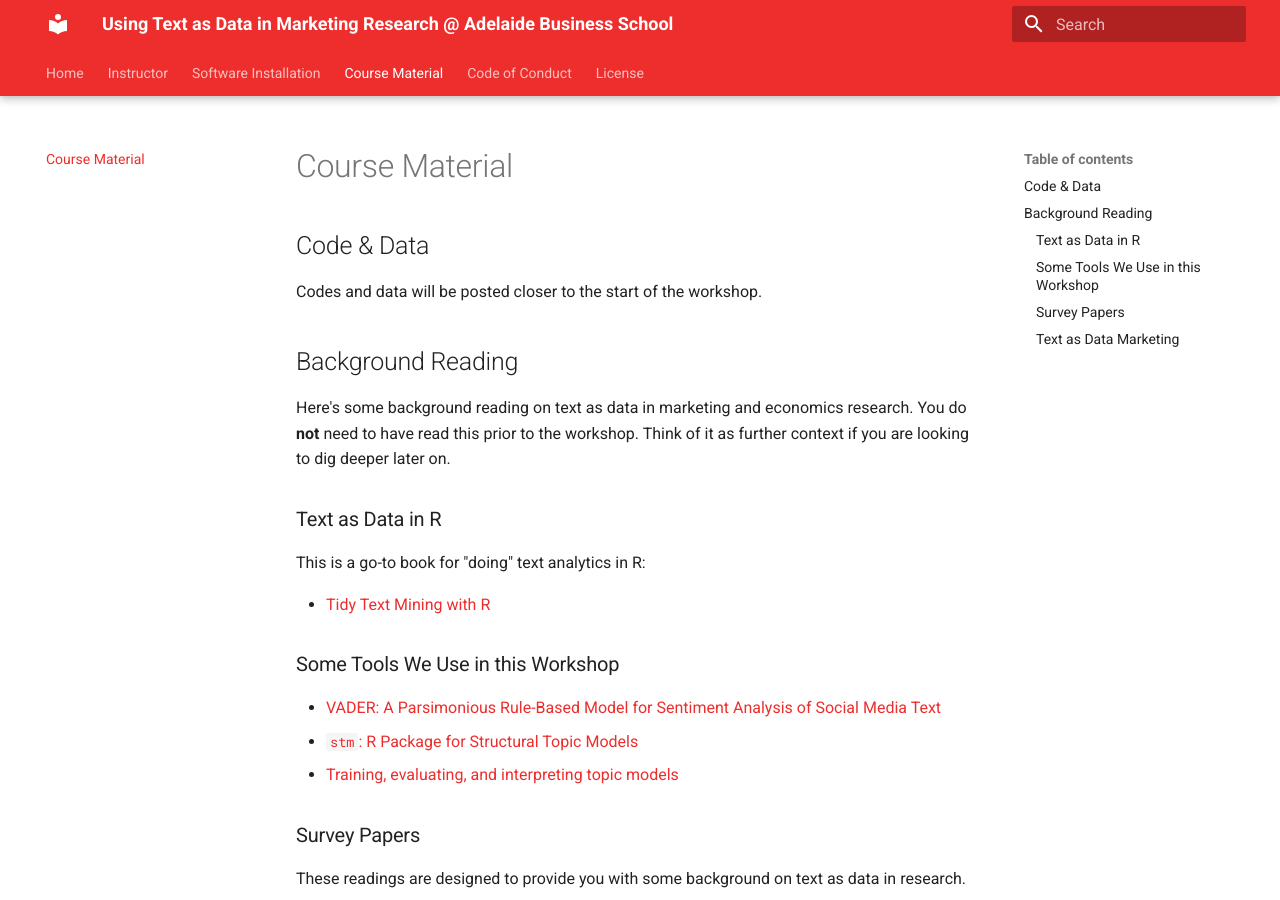
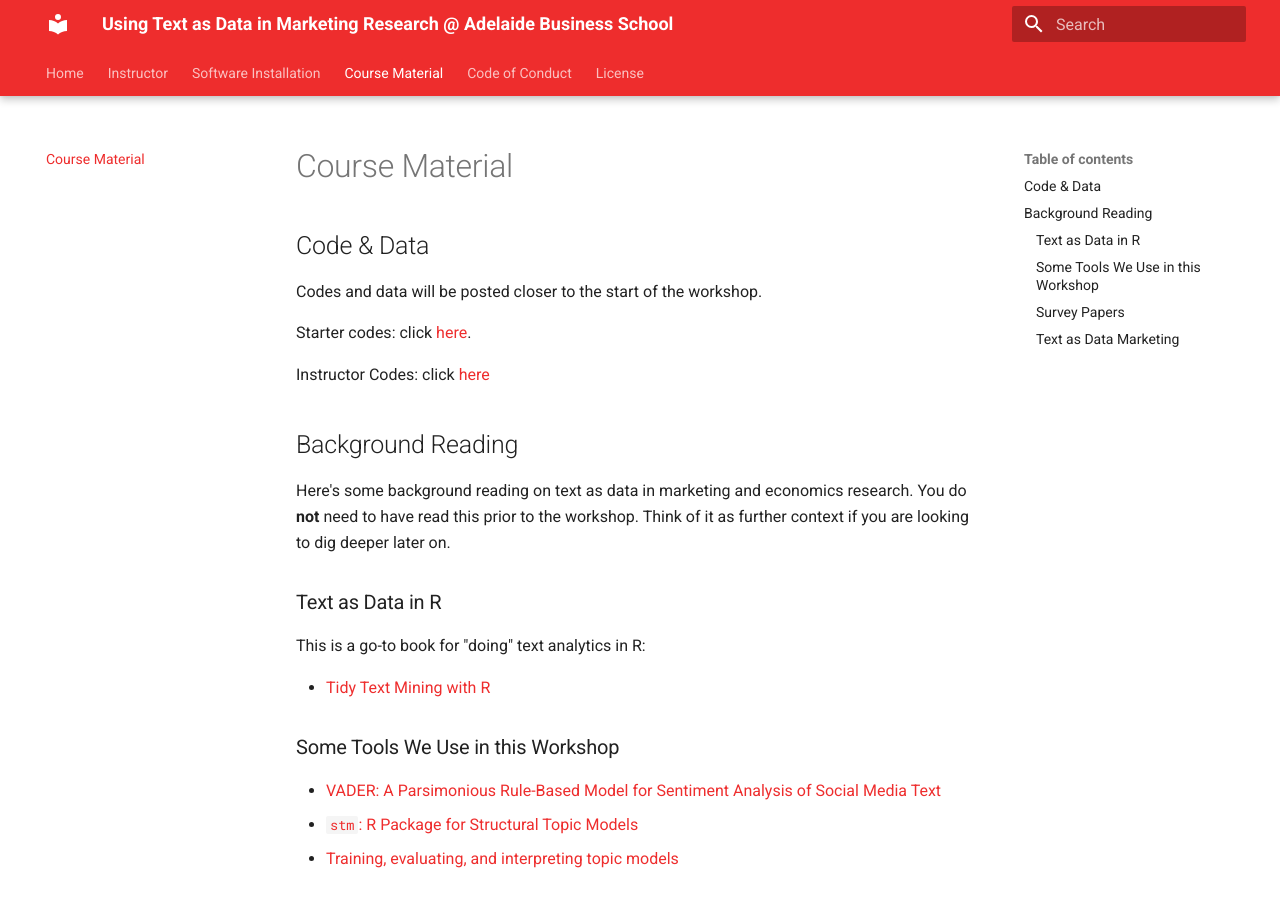
Before and after one commit to deer-marketing-lab/2023-03-21-adelaide, an MkDocs documentation site: the page built from docs/course_material.md, in a window 1280 px wide and 900 px high. Built offline with MkDocs 1.6.1 and Material for MkDocs 9.7.7, drawn with Linux system fonts in a browser that asks for light colours.

Commit message:
links to starter and instructor code in course material

```diff
--- a/docs/course_material.md
+++ b/docs/course_material.md
@@ -4,9 +4,9 @@
 
 Codes and data will be posted closer to the start of the workshop.
 
-<!-- Starter codes: click [here](https://github.com/deer-marketing-lab/2023-03-08-monash/raw/main/assets/starter_code.zip). -->
+Starter codes: click [here](https://github.com/deer-marketing-lab/2023-03-21-adelaide/raw/main/assets/starter_code.zip).
 
-<!-- Instructor Codes: click [here](https://github.com/deer-marketing-lab/2023-03-08-monash/raw/main/assets/instructor.zip) -->
+Instructor Codes: click [here](https://github.com/deer-marketing-lab/2023-03-21-adelaide/raw/main/assets/instructor_code.zip)
 
 
 ## Background Reading
```
